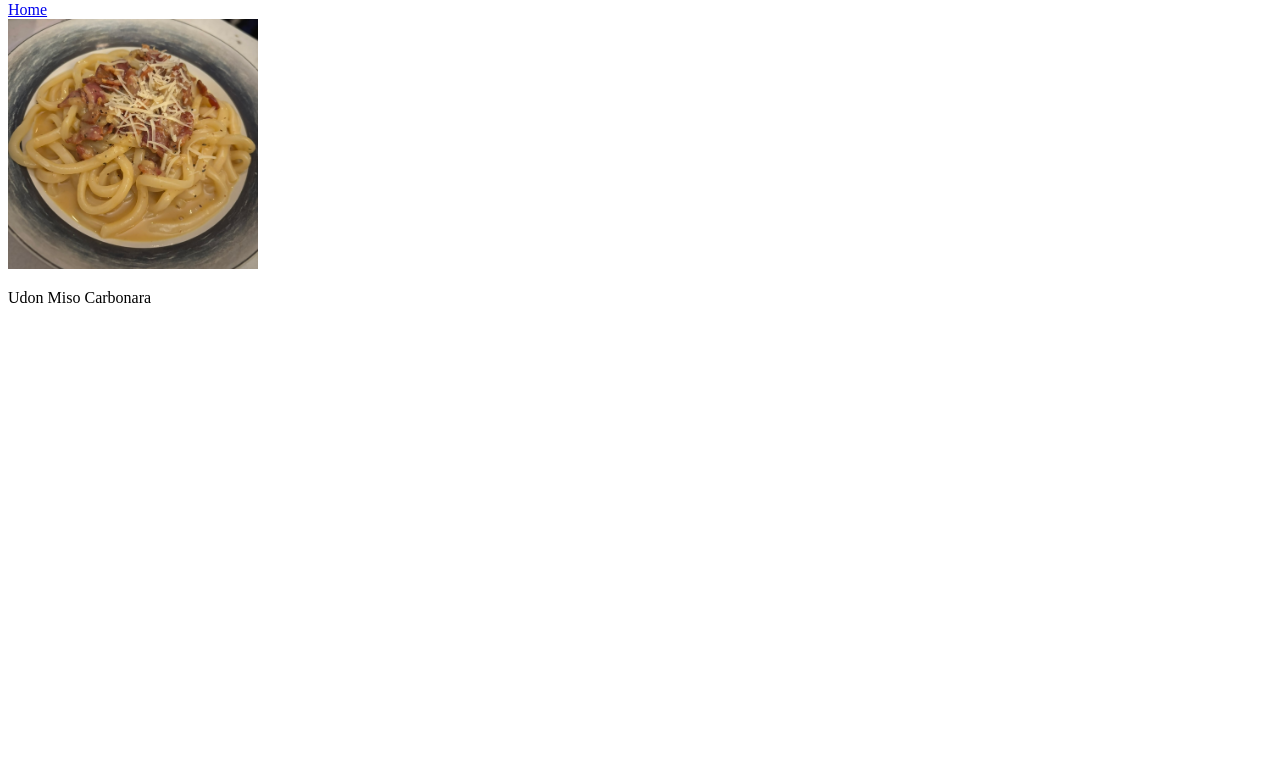
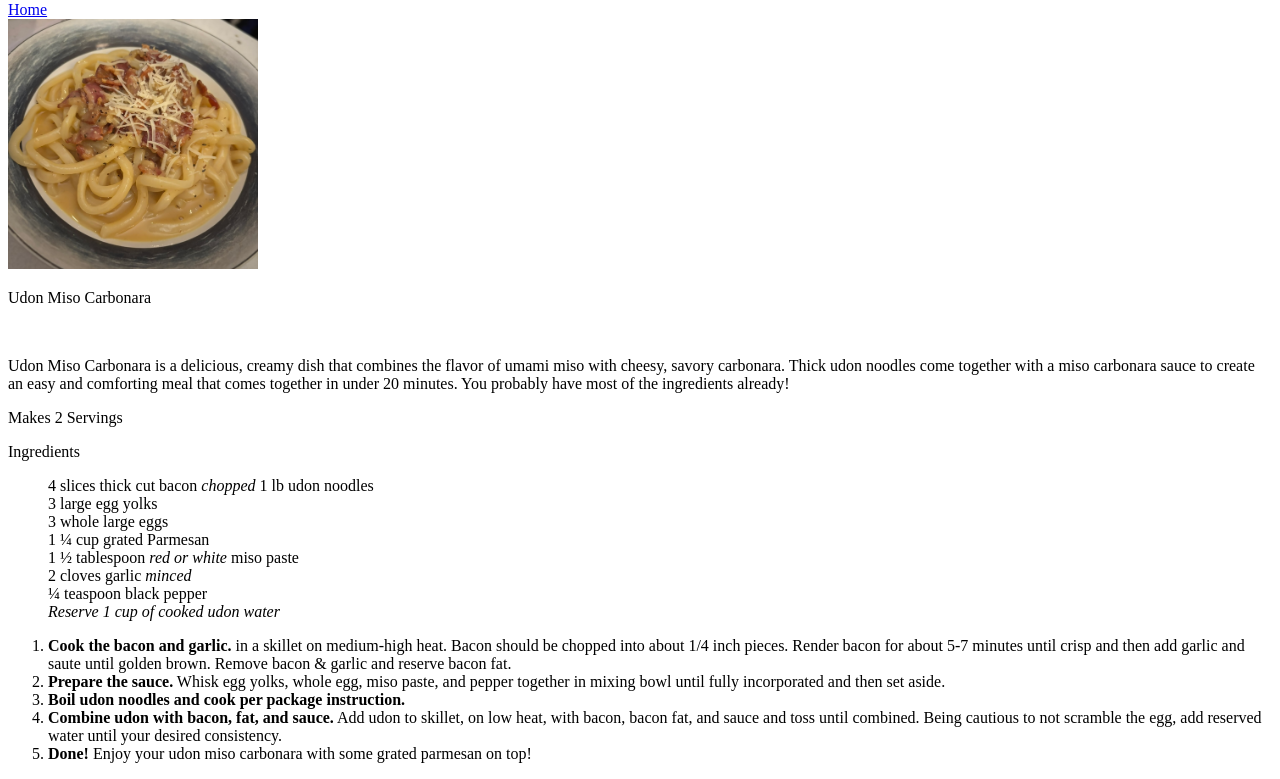
Before and after one commit to rengenx/odin-recipes, a plain HTML site: page recipes/udon-carbonara.html in a window 1280 px wide. Shown: the part 79-858 px from the top of the page. Before the commit the page ends 800 px from the top, so only its background shows below. Drawn offline with Linux system fonts and the light colour scheme.

Commit message:
Add ordered and unordered list to udon-carbonara
Unordered list of ingredients and ordered list of
recipe steps added to udon.carbonara.html.

```diff
--- a/recipes/udon-carbonara.html
+++ b/recipes/udon-carbonara.html
@@ -13,6 +13,41 @@
 
         <img src="images/udoncarbo.jpg" width="250">
         <p>Udon Miso Carbonara</p>
+        <br>
+        <p>Udon Miso Carbonara is a delicious, creamy dish that combines
+            the flavor of umami miso with cheesy, savory carbonara. Thick
+            udon noodles come together with a miso carbonara sauce to create
+            an easy and comforting meal that comes together in under 20 minutes.
+            You probably have most of the ingredients already!
+        </p>
+
+        <p>Makes 2 Servings</p>
+        <p>Ingredients</p>
+        <ul>
+            4 slices thick cut bacon <em>chopped</em>
+            1 lb udon noodles<br>
+            3 large egg yolks<br>
+            3 whole large eggs<br>
+            1 &frac14 cup grated Parmesan<br>
+            1 &frac12 tablespoon <em>red or white</em> miso paste<br>
+            2 cloves garlic <em>minced</em><br>
+            &frac14 teaspoon black pepper<br>
+            <em>Reserve 1 cup of cooked udon water</em><br>
+        </ul>
+
+        <ol>
+            <li><strong>Cook the bacon and garlic.</strong> in a skillet on
+                medium-high heat. Bacon should be chopped into about 1/4 inch pieces.
+                Render bacon for about 5-7 minutes until crisp and then add garlic
+                and saute until golden brown. Remove bacon & garlic and reserve bacon fat.</li>
+            <li><strong>Prepare the sauce.</strong> Whisk egg yolks, whole egg, miso
+            paste, and pepper together in mixing bowl until fully incorporated and then set aside.</li>
+            <li><strong>Boil udon noodles and cook per package instruction.</strong></li>
+            <li><strong>Combine udon with bacon, fat, and sauce.</strong> Add udon to skillet, on
+            low heat, with bacon, bacon fat, and sauce and toss until combined. Being
+            cautious to not scramble the egg, add reserved water until your desired consistency.</li>
+            <li><strong>Done!</strong> Enjoy your udon miso carbonara with some grated parmesan on top!</li>
+        </ol>
 
     </body>
 </html>
```
